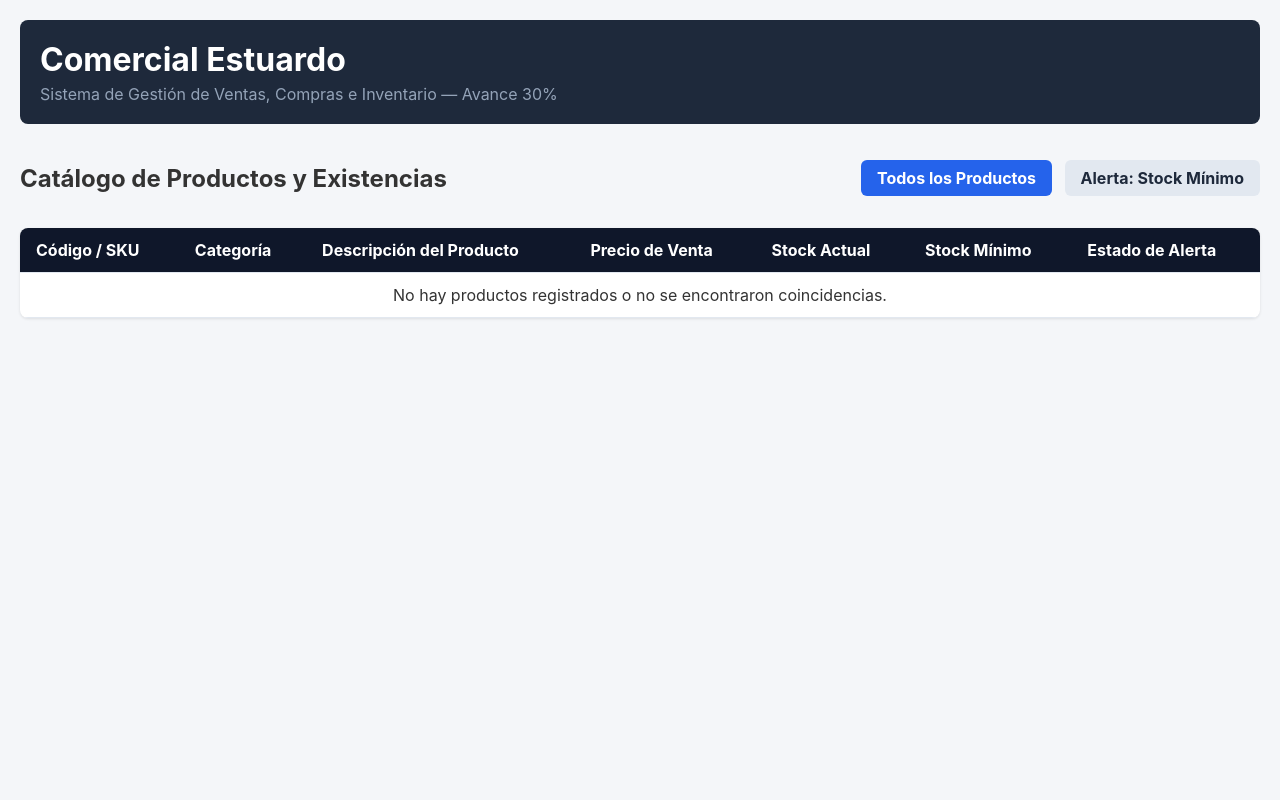
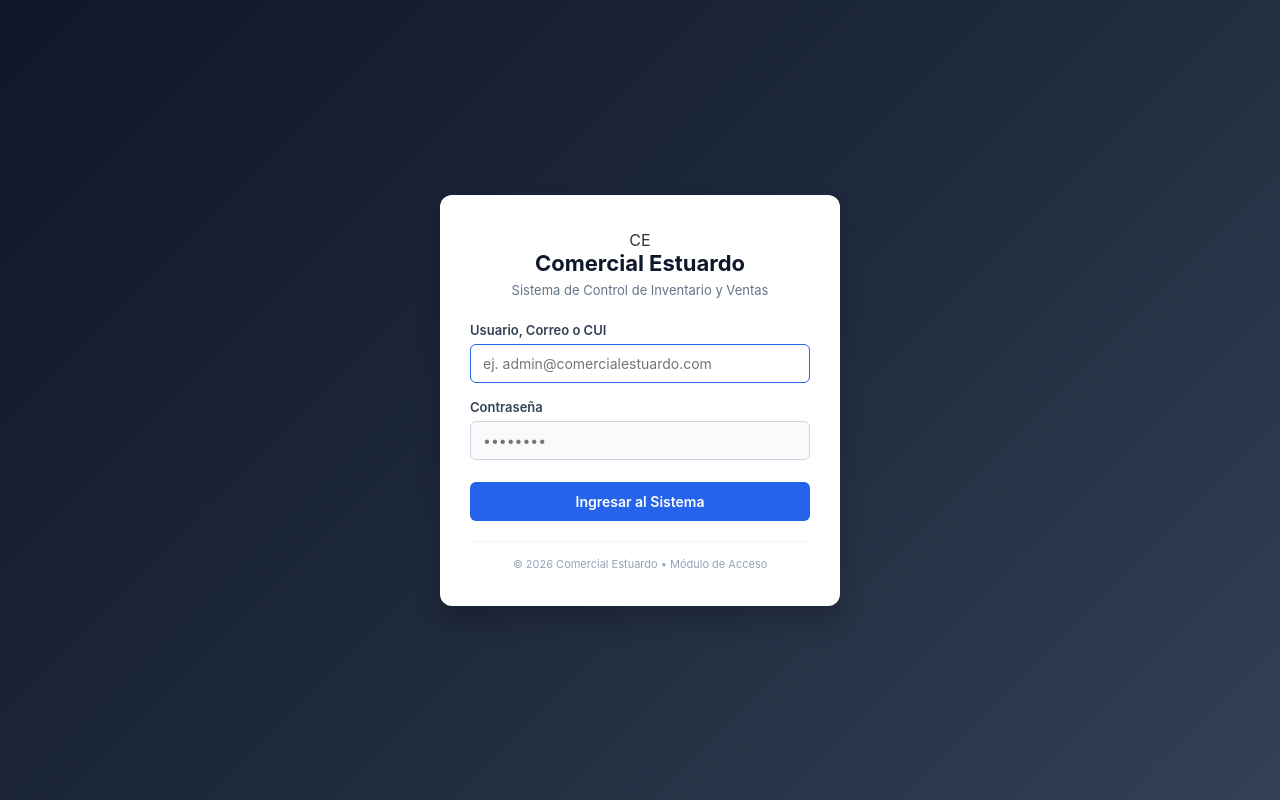
Before and after one commit to tupipoy/comercial_estuardo_bd, a Flask app: page / in a window 1280 px wide. Run offline with Flask 3, Linux system fonts and the light colour scheme; data that the repository does not hold is empty.

Commit message:
feat(entrega-2): modulo login centrado, conexion bd, seed de catalogo y actualizacion de bitacora

```diff
--- a/web/app.py
+++ b/web/app.py
@@ -1,21 +1,47 @@
 import os
-from flask import Flask, render_template, request
+from flask import Flask, render_template, request, redirect, url_for
 from db import get_db_connection
 from dotenv import load_dotenv
 
 load_dotenv()
 
 app = Flask(__name__)
+app.secret_key = os.getenv("SECRET_KEY", "supersecretkey_comercial_estuardo")
 
-@app.route("/")
-def index():
+@app.route("/", methods=["GET", "POST"])
+def login():
+    error = None
+    if request.method == "POST":
+        identificador = request.form.get("username")  # Correo o CUI
+
+        connection = get_db_connection()
+        try:
+            with connection.cursor() as cursor:
+                sql = """
+                    SELECT e.id_empleado, e.nombres, e.apellidos, e.cargo, s.nombre AS sucursal
+                    FROM EMPLEADO e
+                    INNER JOIN SUCURSAL s ON e.id_sucursal = s.id_sucursal
+                    WHERE (e.correo = %s OR e.cui = %s) AND e.estado = 1;
+                """
+                cursor.execute(sql, (identificador, identificador))
+                empleado = cursor.fetchone()
+
+                if empleado:
+                    return redirect(url_for("inventario"))
+                else:
+                    error = "Empleado no encontrado o inactivo en el sistema."
+        finally:
+            connection.close()
+
+    return render_template("login.html", error=error)
+
+@app.route("/inventario")
+def inventario():
     solo_stock_bajo = request.args.get("stock_bajo", "0")
-
     connection = get_db_connection()
     try:
         with connection.cursor() as cursor:
             if solo_stock_bajo == "1":
-                # RF-07: Consulta parametrizada de stock minimo
                 sql = """
                     SELECT p.id_producto, p.codigo_barra, p.nombre, p.precio_venta,
                            p.stock_actual, p.stock_minimo, c.nombre AS categoria
@@ -26,7 +52,6 @@ def index():
                 """
                 cursor.execute(sql)
             else:
-                # RF-05: Catalogo general
                 sql = """
                     SELECT p.id_producto, p.codigo_barra, p.nombre, p.precio_venta,
                            p.stock_actual, p.stock_minimo, c.nombre AS categoria
@@ -36,7 +61,6 @@ def index():
                     ORDER BY c.nombre, p.nombre;
                 """
                 cursor.execute(sql)
-
             productos = cursor.fetchall()
     finally:
         connection.close()
@@ -44,5 +68,5 @@ def index():
     return render_template("inventario.html", productos=productos, solo_stock_bajo=solo_stock_bajo)
 
 if __name__ == "__main__":
-    port = int(os.getenv("PORT", 3000))
+    port = int(os.getenv("PORT", 5050))
     app.run(host="0.0.0.0", port=port, debug=True)
--- a/web/static/style.css
+++ b/web/static/style.css
@@ -1,10 +1,19 @@
+* {
+    margin: 0;
+    padding: 0;
+    box-sizing: border-box;
+    font-family: -apple-system, BlinkMacSystemFont, "Segoe UI", Roboto, sans-serif;
+}
+
 body {
-    font-family: -apple-system, BlinkMacSystemFont, "Segoe UI", Roboto, sans-serif;
     background-color: #f4f6f9;
-    margin: 0;
     padding: 20px;
     color: #333;
 }
+
+/* =========================================
+   ESTILOS GENERALES Y TABLA DE INVENTARIO
+   ========================================= */
 header {
     background-color: #1e293b;
     color: #fff;
@@ -14,6 +23,7 @@ header {
 }
 header h1 { margin: 0 0 5px 0; }
 header p { margin: 0; color: #94a3b8; }
+
 .toolbar {
     display: flex;
     justify-content: space-between;
@@ -38,6 +48,7 @@ header p { margin: 0; color: #94a3b8; }
     background: #dc2626;
     color: #fff;
 }
+
 table {
     width: 100%;
     border-collapse: collapse;
@@ -52,6 +63,7 @@ th, td {
     border-bottom: 1px solid #e2e8f0;
 }
 th { background-color: #0f172a; color: #fff; }
+
 .badge {
     display: inline-block;
     padding: 4px 8px;
@@ -62,3 +74,103 @@ th { background-color: #0f172a; color: #fff; }
 .badge-danger { background-color: #fee2e2; color: #991b1b; }
 .badge-success { background-color: #dcfce7; color: #166534; }
 .text-center { text-align: center; }
+
+/* =========================================
+   ESTILOS LOGIN (CENTRADO Y TARJETA)
+   ========================================= */
+.login-body {
+    background: linear-gradient(135deg, #0f172a 0%, #1e293b 50%, #334155 100%);
+    min-height: 100vh;
+    display: flex;
+    align-items: center;
+    justify-content: center;
+    padding: 20px;
+}
+
+.login-wrapper {
+    width: 100%;
+    max-width: 400px;
+}
+
+.login-card {
+    background: #ffffff;
+    border-radius: 12px;
+    padding: 35px 30px;
+    box-shadow: 0 15px 25px rgba(0, 0, 0, 0.2);
+}
+
+.login-header {
+    text-align: center;
+    margin-bottom: 24px;
+}
+.login-header h1 {
+    font-size: 22px;
+    font-weight: 700;
+    color: #0f172a;
+    margin-bottom: 6px;
+}
+.login-header .subtitle {
+    font-size: 13px;
+    color: #64748b;
+}
+
+.alert-danger {
+    background-color: #fee2e2;
+    color: #991b1b;
+    padding: 10px;
+    border-radius: 6px;
+    margin-bottom: 18px;
+    font-size: 13px;
+    text-align: center;
+}
+
+.login-form .form-group {
+    margin-bottom: 16px;
+}
+.login-form label {
+    display: block;
+    font-size: 13px;
+    font-weight: 600;
+    color: #334155;
+    margin-bottom: 6px;
+}
+.login-form input {
+    width: 100%;
+    padding: 10px 12px;
+    font-size: 14px;
+    border: 1px solid #cbd5e1;
+    border-radius: 6px;
+    background-color: #f8fafc;
+}
+.login-form input:focus {
+    outline: none;
+    border-color: #2563eb;
+    background-color: #ffffff;
+}
+
+.btn-submit {
+    width: 100%;
+    padding: 11px;
+    font-size: 14px;
+    font-weight: 600;
+    color: #ffffff;
+    background-color: #2563eb;
+    border: none;
+    border-radius: 6px;
+    cursor: pointer;
+    margin-top: 6px;
+}
+.btn-submit:hover {
+    background-color: #1d4ed8;
+}
+
+.login-footer {
+    text-align: center;
+    margin-top: 20px;
+    padding-top: 15px;
+    border-top: 1px solid #f1f5f9;
+}
+.login-footer p {
+    font-size: 11px;
+    color: #94a3b8;
+}
--- /dev/null
+++ b/web/templates/login.html
@@ -0,0 +1,64 @@
+<!DOCTYPE html>
+<html lang="es">
+<head>
+    <meta charset="UTF-8">
+    <meta name="viewport" content="width=device-width, initial-scale=1.0">
+    <title>Comercial Estuardo - Iniciar Sesión</title>
+    <link rel="stylesheet" href="{{ url_for('static', filename='style.css') }}">
+    <!-- Fuente moderna Google Fonts -->
+    <link rel="preconnect" href="https://fonts.googleapis.com">
+    <link rel="preconnect" href="https://fonts.gstatic.com" crossorigin>
+    <link href="https://fonts.googleapis.com/css2?family=Inter:wght@400;500;600;700&display=swap" rel="stylesheet">
+</head>
+<body class="login-body">
+    <div class="login-wrapper">
+        <div class="login-card">
+            <div class="login-header">
+                <div class="brand-badge">CE</div>
+                <h1>Comercial Estuardo</h1>
+                <p class="subtitle">Sistema de Control de Inventario y Ventas</p>
+            </div>
+
+            {% if error %}
+                <div class="alert alert-danger">
+                    <svg width="18" height="18" viewBox="0 0 24 24" fill="none" stroke="currentColor" stroke-width="2" stroke-linecap="round" stroke-linejoin="round"><circle cx="12" cy="12" r="10"></circle><line x1="12" y1="8" x2="12" y2="12"></line><line x1="12" y1="16" x2="12.01" y2="16"></line></svg>
+                    <span>{{ error }}</span>
+                </div>
+            {% endif %}
+
+            <form method="POST" action="/" class="login-form">
+                <div class="form-group">
+                    <label for="username">Usuario, Correo o CUI</label>
+                    <input
+                        type="text"
+                        id="username"
+                        name="username"
+                        placeholder="ej. admin@comercialestuardo.com"
+                        required
+                        autofocus
+                    >
+                </div>
+
+                <div class="form-group">
+                    <label for="password">Contraseña</label>
+                    <input
+                        type="password"
+                        id="password"
+                        name="password"
+                        placeholder="••••••••"
+                        required
+                    >
+                </div>
+
+                <button type="submit" class="btn-submit">
+                    Ingresar al Sistema
+                </button>
+            </form>
+
+            <div class="login-footer">
+                <p>&copy; 2026 Comercial Estuardo &bull; Módulo de Acceso</p>
+            </div>
+        </div>
+    </div>
+</body>
+</html>
```
Also changed, not shown: docs/bitacora-ia/BITACORA_IA_ENTREGA_2.md (+8 -0 lines), 1 other file.
